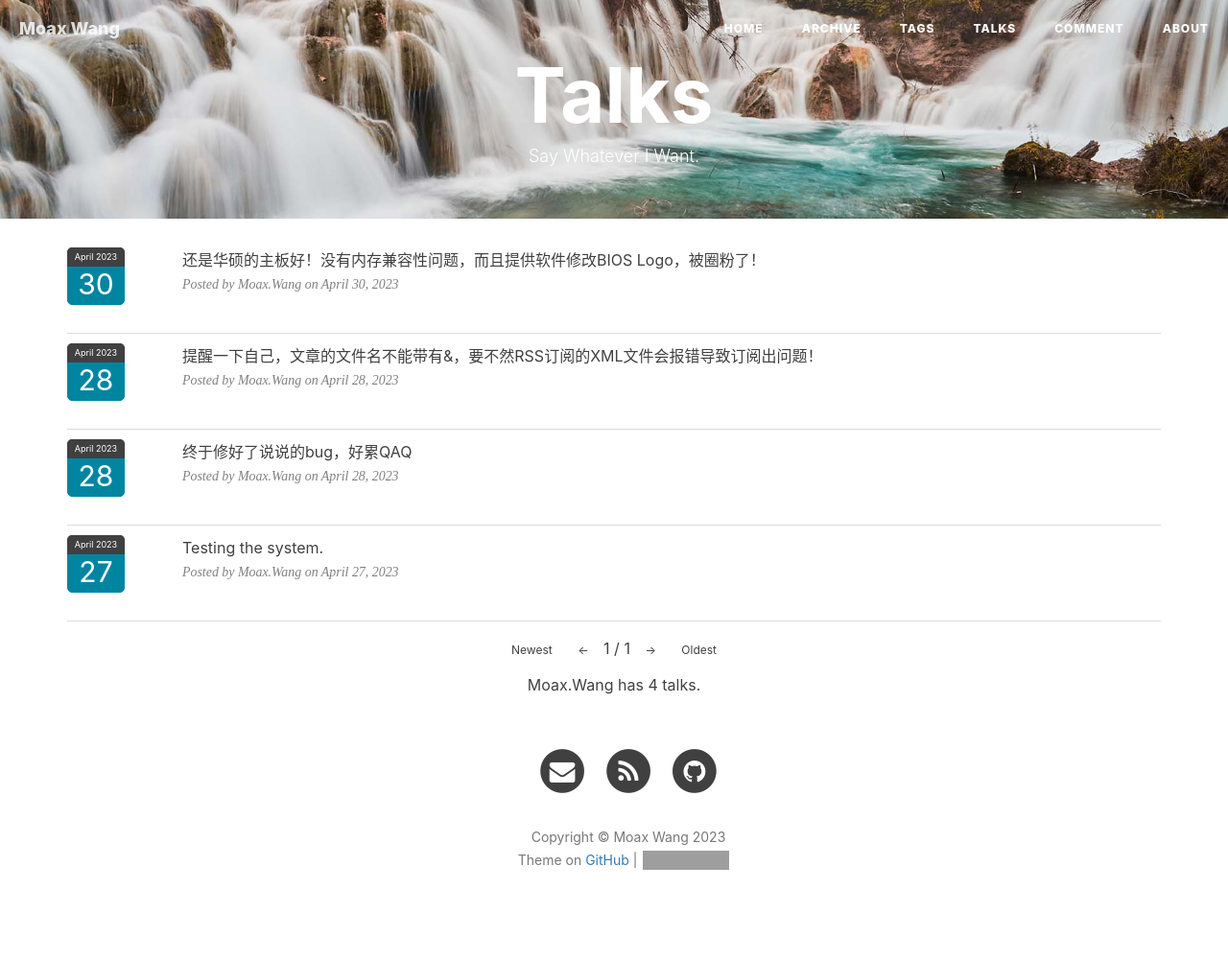
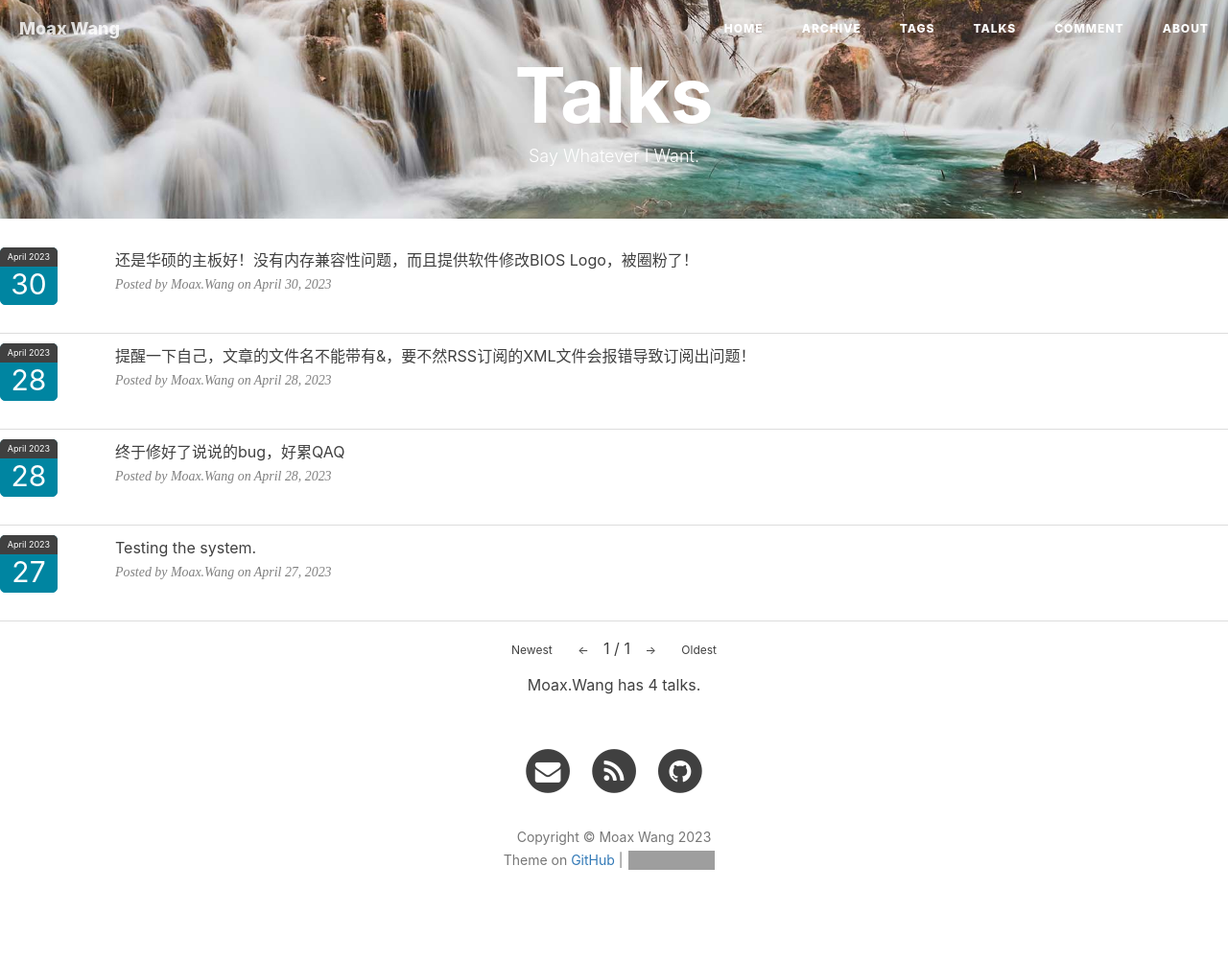
Before and after one commit to WinchellWang/winchellwang.github.io, a Jekyll site: the page built from 3talk.html, in a window 1280 px wide. Shown: the whole page at 96% size. Built offline with Jekyll 4.4.1, drawn with Linux system fonts in a browser that asks for light colours; nearby versions of some CDN libraries; comment, search, counter and statistics services are not loaded; grey boxes are pictures that could not be loaded.

Commit message:
Update 3talk.html

```diff
--- a/3talk.html
+++ b/3talk.html
@@ -115,7 +115,7 @@ permalink: /talk/
 </header>
 
 <!-- Main Content start-->
-<div class="container">
+<!-- <div class="container"> -->
 
     <!--      已读 start      -->
     <div id="hexo-douban-item1">
```
